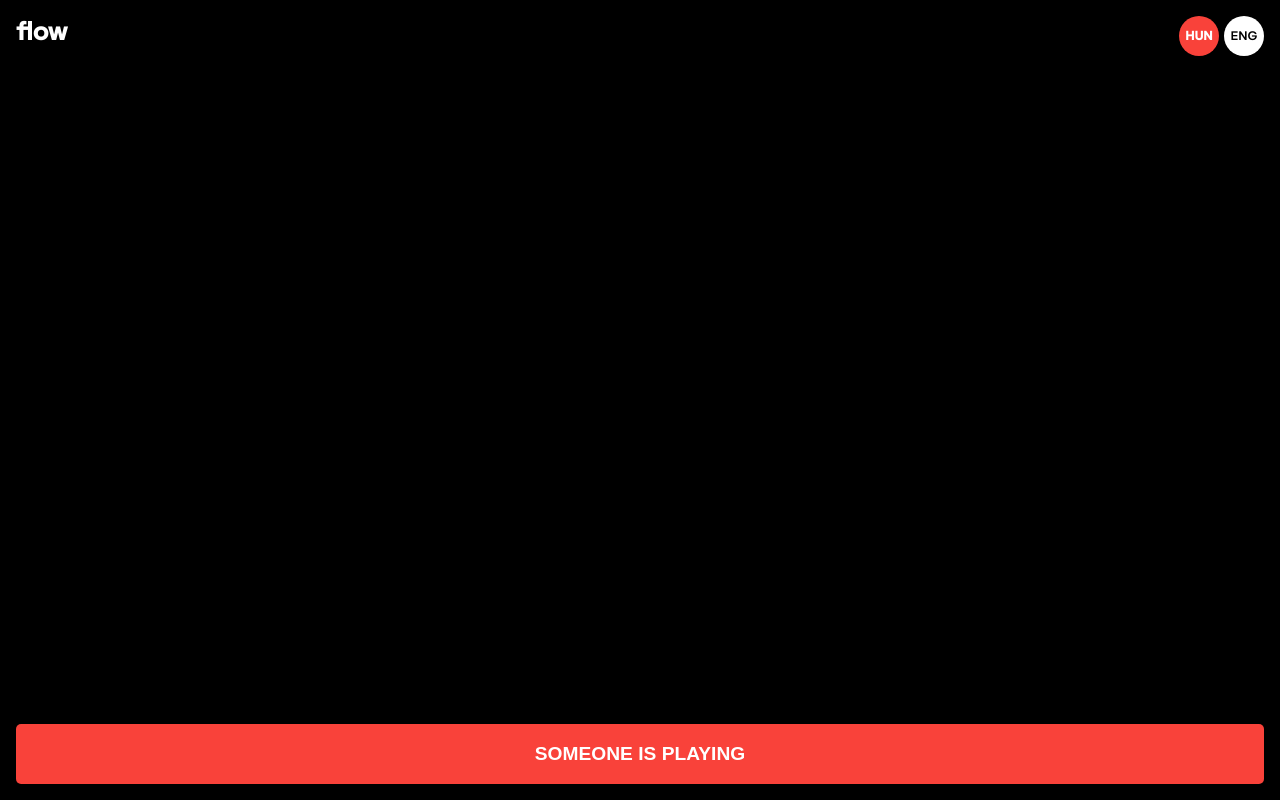
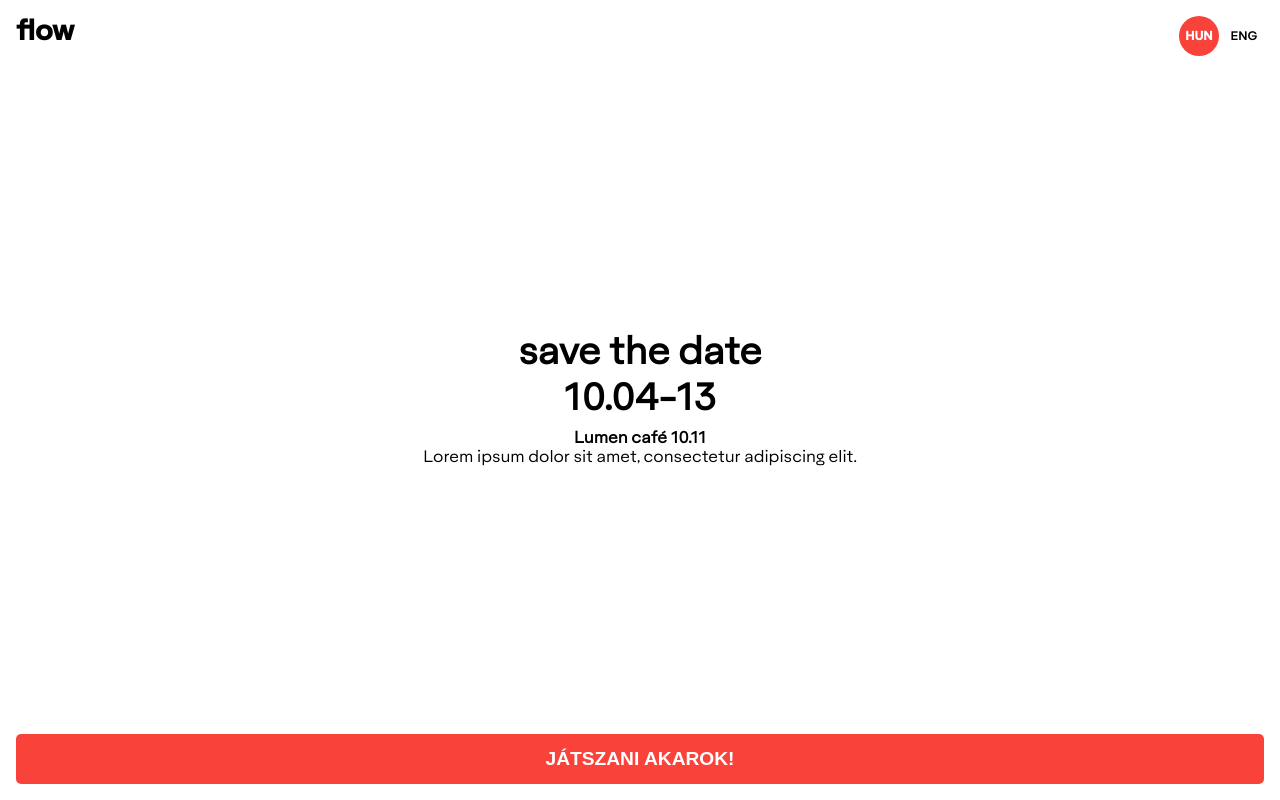
Before and after one commit to brigittaforrai/flowall, a Vue app: page /#/ in a window 1280 px wide. Built offline with nearby package versions, Linux system fonts and the light colour scheme; no server answers; a small style sheet from the web is missing.

Commit message:
build, language, slider styles

```diff
--- a/src/App.vue
+++ b/src/App.vue
@@ -25,7 +25,6 @@
 html, body, #app {
   width: 100%;
   height: 100%;
-  box-sizing: border-box;
 }
 #app {
   font-family: Aktifo-A-Book;
@@ -34,9 +33,13 @@ html, body, #app {
   -webkit-font-smoothing: antialiased;
   -moz-osx-font-smoothing: grayscale;
   text-align: center;
-  color: white;
-  background-color: black;
   padding: 16px;
+  /* color: white;
+  background-color: black; */
+  background-color: white;
+  color: black;
+  /* background-image: url('./assets/image.png');
+  background-size: cover; */
 }
 .bold {
   font-family: Aktifo-A-SemiBold;
@@ -62,15 +65,33 @@ button {
 }
 button.big {
   width: 100%;
-  height: 60px;
+  height: 50px;
   border-radius: 5px;
 }
-button.circle {
-  width: 60px;
-  height: 60px;
-  border-radius: 30px;
+.button.circle, button.circle {
+  width: 40px;
+  height: 40px;
+  border-radius: 20px;
+  display: flex;
+  align-items: center;
+  padding: 8px 5px 5px;
+  font-size: 12px;
+  text-align: center;
+  justify-content: center;
+  cursor: pointer;
+  outline: none;
+  -webkit-tap-highlight-color: transparent;
+  background: #f9423a;
+  color: white;
+  text-transform: uppercase;
+  -webkit-touch-callout: none;
+  -webkit-user-select: none;
+  -khtml-user-select: none;
+  -moz-user-select: none;
+  -ms-user-select: none;
+  user-select: none;
 }
 h1 {
-  font-size: 1.5em;
+  font-size: 1.7em;
 }
 </style>
--- /dev/null
+++ b/src/components/connect.vue
@@ -0,0 +1,61 @@
+<template>
+  <div class="connect">
+    <section>
+      <h2 class="">save the date</h2>
+      <h2>10.04-13 </h2>
+
+      <h4>Lumen café 10.11</h4>
+      <p>Lorem ipsum dolor sit amet, consectetur adipiscing elit.</p>
+    </section>
+    <button @click="connect"
+            class="big"
+            v-if="connectBtnText"
+            :disabled="!this.open">{{connectBtnText}}</button>
+  </div>
+</template>
+
+<script>
+export default {
+  name: 'Connect',
+  computed: {
+    open() {
+      return this.$store.state.open
+    },
+    connectBtnText() {
+      if (this.lang === 'HUN') {
+        return this.open ? "Játszani akarok!" : "Valaki éppen játszik"
+      } else {
+        return this.open ? "Let's play a minute!" : "Someone is playing"
+      }
+
+    },
+    lang() {
+      return this.$store.state.language
+    }
+  },
+  methods: {
+    connect () {
+      this.$store.dispatch('ask_toConnect')
+    }
+  }
+}
+</script>
+
+<style scoped>
+  .connect {
+    width: 100%;
+    flex-grow: 1;
+    display: flex;
+    align-items: center;
+    justify-content: space-between;
+    flex-direction: column;
+  }
+  section {
+    margin-top: 20%;
+  }
+  h2 {
+    font-size: 2.3em;
+    margin: 10px 0;
+    line-height: 1em;
+  }
+</style>
--- a/src/components/flowHeader.vue
+++ b/src/components/flowHeader.vue
@@ -2,8 +2,8 @@
   <header class="bold">
     <h1>flow</h1>
     <div class="language-selector">
-      <div @click="select('HUN')" :class="language === 'HUN' ? 'selected lang' : 'lang'">HUN</div>
-      <div @click="select('ENG')" :class="language === 'ENG' ? 'selected lang' : 'lang'">ENG</div>
+      <div @click="select('HUN')" :class="language === 'HUN' ? 'selected lang button circle' : 'lang button circle'">HUN</div>
+      <div @click="select('ENG')" :class="language === 'ENG' ? 'selected lang button circle' : 'lang button circle'">ENG</div>
     </div>
   </header>
 </template>
@@ -11,14 +11,14 @@
 <script>
 export default {
   name: 'FlowHeader',
-  data () {
-    return {
-      language: 'HUN'
+  computed: {
+    language() {
+      return this.$store.state.language
     }
   },
   methods: {
     select(lang) {
-      this.language = lang
+      this.$store.commit('setLanguage', lang)
     }
   }
 }
@@ -30,25 +30,14 @@ export default {
      align-items: baseline;
      justify-content: space-between;
      width: 100%;
+     margin-bottom: 20px;
    }
   .language-selector {
     display: flex;
   }
   .lang {
-    width: 40px;
-    height: 40px;
-    border-radius: 20px;
     background-color: white;
     color: black;
-    display: flex;
-    align-items: center;
-    padding: 8px 5px 5px;
-    font-size: 12px;
-    text-align: center;
-    justify-content: center;
-    cursor: pointer;
-    outline: none;
-    -webkit-tap-highlight-color: transparent;
   }
   .lang:first-of-type {
     margin-right: 5px;
--- a/src/components/home.vue
+++ b/src/components/home.vue
@@ -1,60 +1,44 @@
 <template>
-  <div class="connect" style="color: white">
+  <div class="home">
     <flowHeader></flowHeader>
 
     <Remote v-if="this.connected"></Remote>
-    <button v-if="!this.connected"
-            @click="connect"
-            class="big"
-            :disabled="!this.opened">{{connectBtnText}}</button>
+    <Connect v-if="!this.connected"></Connect>
   </div>
 </template>
 
 <script>
 import Remote from './remote.vue'
+import Connect from './connect.vue'
 import FlowHeader from './flowHeader.vue'
 
 export default {
   name: 'Home',
   components: {
     Remote,
-    FlowHeader
+    FlowHeader,
+    Connect
   },
   computed: {
-    opened() {
-      return this.$store.state.open
-    },
     connected() {
       return this.$store.state.connected
     },
     playerName() {
       return this.$store.state.player
-    },
-    connectBtnText() {
-      return this.opened ? "Connect to play" : "Someone is playing"
-    }
-  },
-  mounted () {
-
-  },
-  methods: {
-    connect () {
-      this.$store.dispatch('ask_toConnect')
-    },
-    disconnect () {
-      this.$store.dispatch('ask_toDisconnect')
     }
   }
 }
 </script>
 
 <style scoped>
-  .connect {
+  .home {
+    width: 100%;
+    height: 100%;
+    max-height: 100%;
     display: flex;
     align-items: center;
-    justify-content: space-between;
-    width: 100%;
-    height: 100%;
+    justify-content: flex-start;
     flex-direction: column;
+    overflow: hidden;
   }
 </style>
--- a/src/config.js
+++ b/src/config.js
@@ -3,31 +3,91 @@ const server = isProd ? 'https://designhet2019.herokuapp.com/' : 'http://192.168
 
 const config = [
   {
+    name: "tempo",
+    _name: "tempó",
+    default: 0,
+    min: 0,
+    max: 1,
+    step: 0.001,
+    randomMin: 0.02,
+    randomMax: 0.3,
+    type: 'big',
+    eng: "tempo"
+  },
+  {
+    name: "rotatex",
+    _name: "x forgatás",
+    min: -90,
+    max: 90,
+    step: 1,
+    randomMin: -90,
+    randomMax: 90,
+    type: 'big',
+    eng: "rotation X"
+  },
+  {
+    name: "rotatey",
+    _name: "y forgatás",
+    default: 0,
+    min: -90,
+    max: 90,
+    step: 1,
+    randomMin: -90,
+    randomMax: 90,
+    type: 'big',
+    eng: "rotation Y"
+  },
+  {
+    name: "rotatez",
+    _name: "z forgatás",
+    default: 0,
+    min: -90,
+    max: 90,
+    step: 1,
+    randomMin: -90,
+    randomMax: 90,
+    type: 'big',
+    eng: "rotation Z"
+  },
+  {
     name: "xgap",
     _name: "pontsűrűség-x",
     min: 50,
-    max: 300,
+    max: 500,
     step: 1,
     randomMin: 50,
-    randomMax: 200
+    randomMax: 200,
+    eng: "x gap"
   },
   {
     name: "zgap",
     _name: "pontsűrűség-y",
     min: 50,
-    max: 300,
+    max: 500,
     step: 1,
     randomMin: 50,
-    randomMax: 200
+    randomMax: 200,
+    eng: "y gap"
   },
   {
     name: "nodesize",
     _name: "méret",
-    min: 2,
+    min: 1,
     max: 100,
     step: 1,
     randomMin: 5,
-    randomMax: 50
+    randomMax: 50,
+    eng: "node size"
+  },
+  {
+    name: "ampl",
+    _name: "amplitúdó",
+    min: 0,
+    max: 200,
+    step: 1,
+    randomMin: 50,
+    randomMax: 200,
+    eng: "amplitude"
   },
   {
     name: "spacing",
@@ -36,26 +96,8 @@ const config = [
     max: 100,
     step: 0.1,
     randomMin: 1,
-    randomMax: 100
-  },
-  {
-    name: "tempo",
-    _name: "tempó",
-    default: 0,
-    min: 0,
-    max: 1,
-    step: 0.001,
-    randomMin: 0.02,
-    randomMax: 0.3
-  },
-  {
-    name: "ampl",
-    _name: "amplitúdó",
-    min: 0,
-    max: 200,
-    step: 1,
-    randomMin: 50,
-    randomMax: 200
+    randomMax: 100,
+    eng: "spacing"
   },
   {
     name: "period",
@@ -64,36 +106,8 @@ const config = [
     max: 5000,
     step: 1,
     randomMin: 1,
-    randomMax: 1000
-  },
-  {
-    name: "rotatex",
-    _name: "x foratas",
-    min: -90,
-    max: 90,
-    step: 1,
-    randomMin: -90,
-    randomMax: 90
-  },
-  {
-    name: "rotatey",
-    _name: "y foratas",
-    default: 0,
-    min: -90,
-    max: 90,
-    step: 1,
-    randomMin: -90,
-    randomMax: 90
-  },
-  {
-    name: "rotatez",
-    _name: "z foratas",
-    default: 0,
-    min: -90,
-    max: 90,
-    step: 1,
-    randomMin: -90,
-    randomMax: 90
+    randomMax: 1000,
+    eng: "period"
   }
 ]
 
--- a/src/store.js
+++ b/src/store.js
@@ -16,12 +16,15 @@ export default new Vuex.Store({
   state: {
     language: HUN,
     connected: false,
-    open: false,
+    open: true,
     name: null,
     id: null,
     player: null
   },
   mutations: {
+    setLanguage(state, lang) {
+      state.language = lang
+    },
     setUserId(state) {
       let id = localStorage.getItem('flow2019_id')
       if (id) {
```
Also changed, not shown: src/components/remote.vue (+79 -50 lines), src/assets/image.png (added), 9 other files (tests, documents, lock files or other folders).
